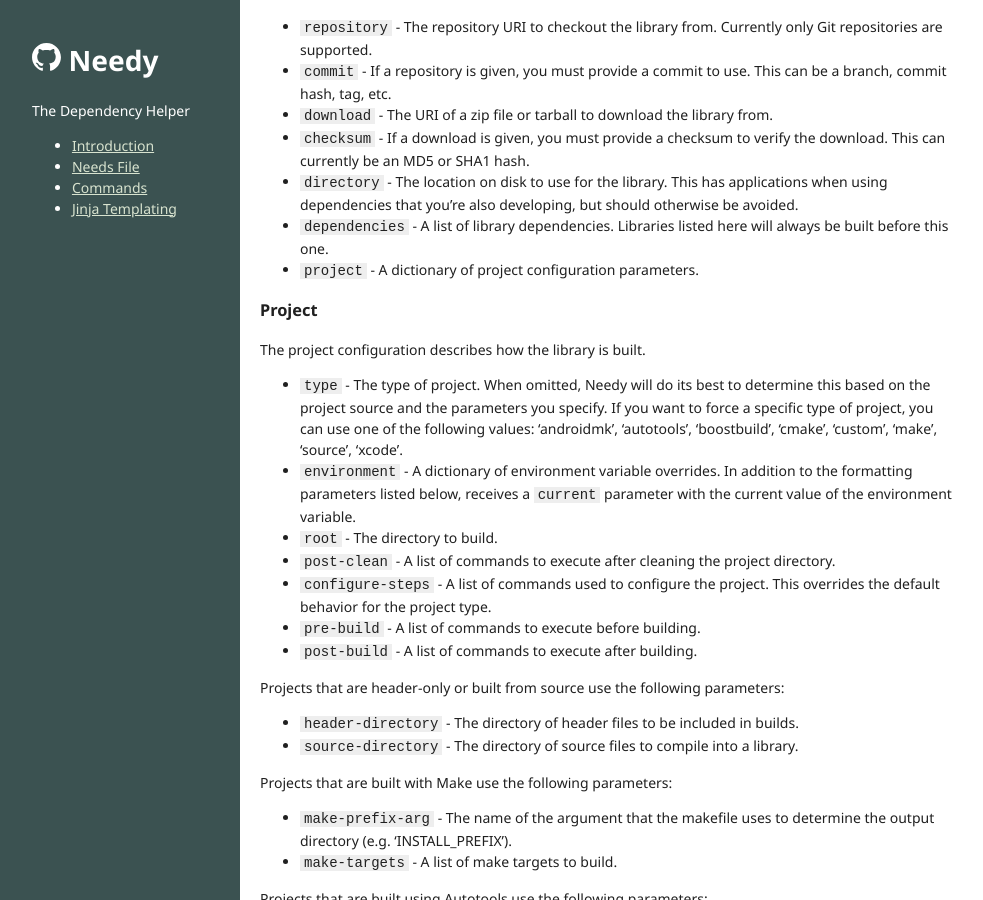
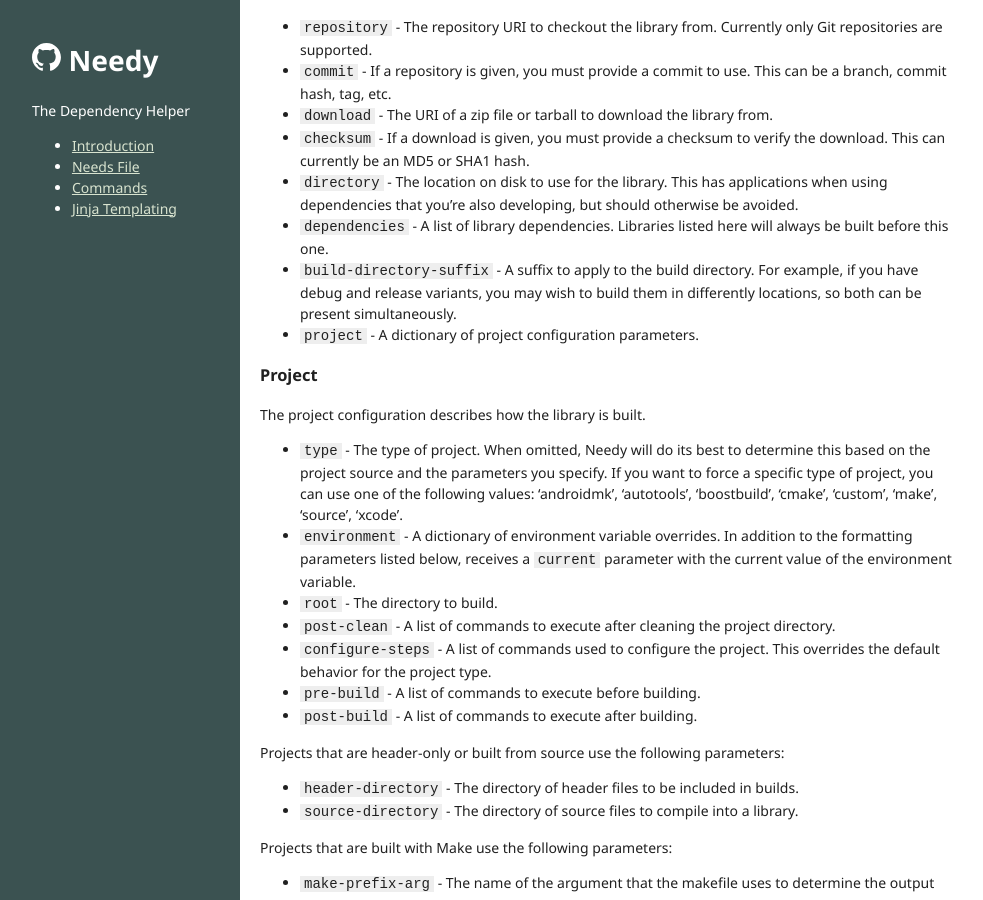
Before and after one commit to ccbrown/needy, a Jekyll site: the page built from needs-file.md, in a window 1280 px wide and 900 px high, scrolled down 1620 px. Shown: the whole window, without its empty margins (144-1127 px from the left). Built offline with Jekyll 4.4.1, drawn with Linux system fonts in a browser that asks for light colours.

Commit message:
add build-directory-suffix doc

```diff
--- a/needs-file.md
+++ b/needs-file.md
@@ -78,6 +78,7 @@ These are the parameters that can be specified in your needs file.
 * `checksum` - If a download is given, you must provide a checksum to verify the download. This can currently be an MD5 or SHA1 hash.
 * `directory` - The location on disk to use for the library. This has applications when using dependencies that you're also developing, but should otherwise be avoided.
 * `dependencies` - A list of library dependencies. Libraries listed here will always be built before this one.
+* `build-directory-suffix` - A suffix to apply to the build directory. For example, if you have debug and release variants, you may wish to build them in differently locations, so both can be present simultaneously.
 * `project` - A dictionary of project configuration parameters.
 
 ### Project
```
